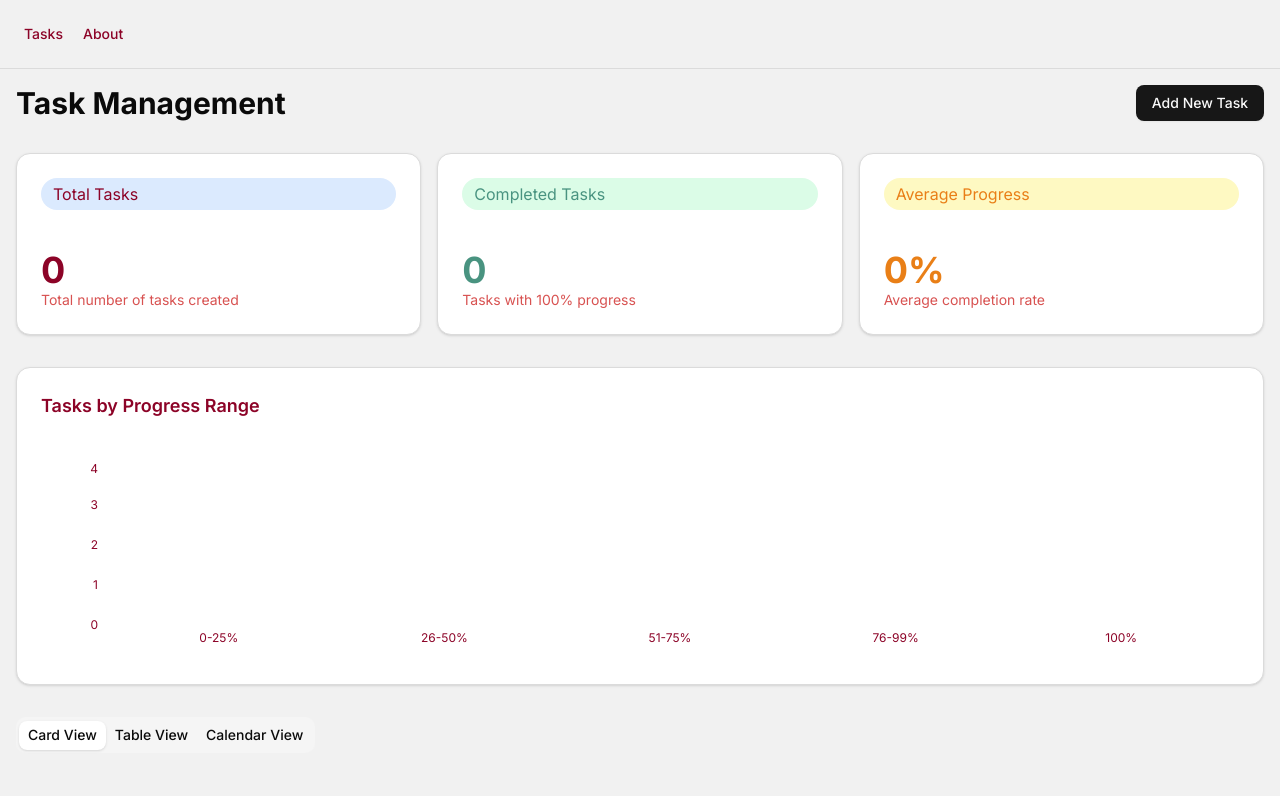
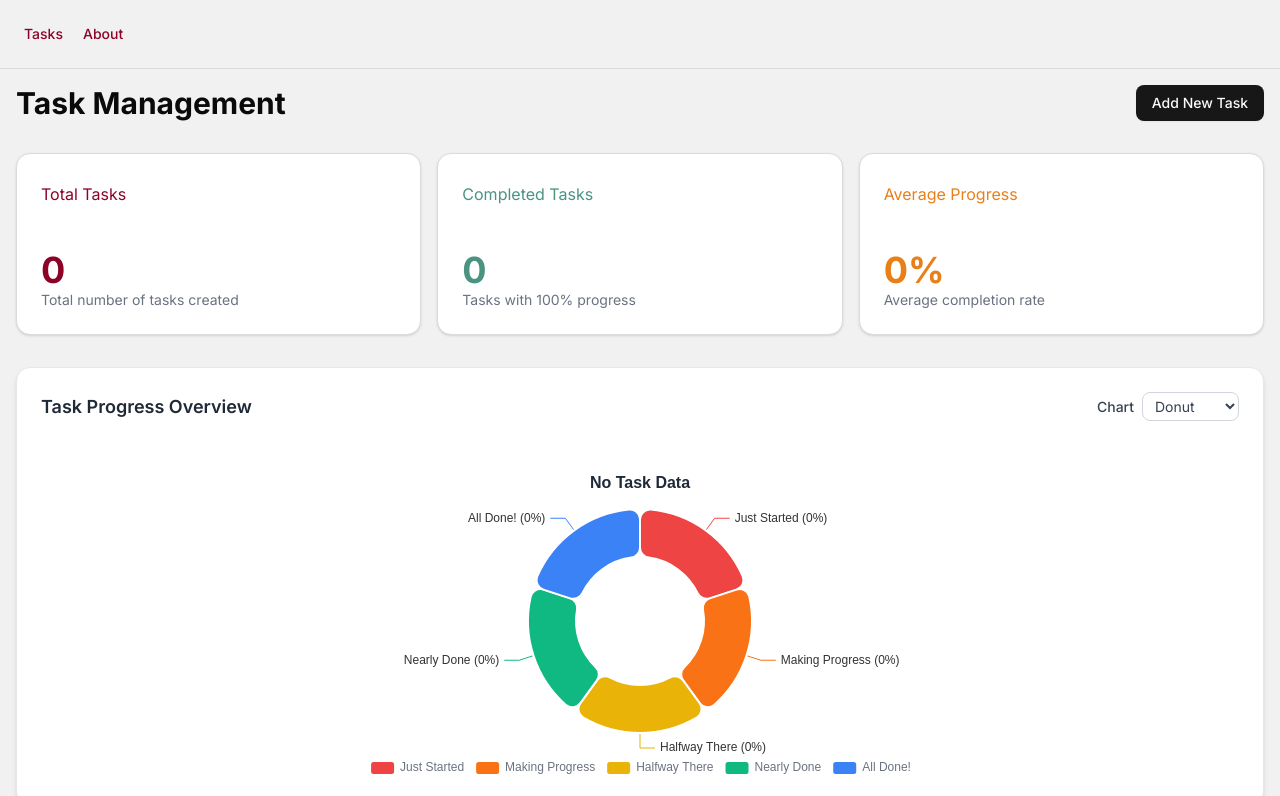
Before and after one commit to raimusthafa/management_task, a Next.js app: page / in a window 1280 px wide. Shown: the top 796 px of the page. Built offline with nearby package versions, Linux system fonts and the light colour scheme.

Commit message:
update ui

```diff
--- a/package.json
+++ b/package.json
@@ -9,6 +9,9 @@
     "lint": "next lint"
   },
   "dependencies": {
+    "@fullcalendar/daygrid": "^6.1.17",
+    "@fullcalendar/interaction": "^6.1.17",
+    "@fullcalendar/react": "^6.1.17",
     "@hookform/resolvers": "^5.0.1",
     "@radix-ui/react-accordion": "^1.2.10",
     "@radix-ui/react-alert-dialog": "^1.1.13",
@@ -41,6 +44,8 @@
     "clsx": "^2.1.1",
     "cmdk": "^1.1.1",
     "date-fns": "^3.6.0",
+    "echarts": "^5.6.0",
+    "echarts-for-react": "^3.0.2",
     "embla-carousel-react": "^8.6.0",
     "input-otp": "^1.4.2",
     "lucide-react": "^0.509.0",
@@ -48,6 +53,7 @@
     "next-themes": "^0.4.6",
     "react": "^19.0.0",
     "react-calendar": "^5.1.0",
+    "react-day-picker": "^9.7.0",
     "react-dom": "^19.0.0",
     "react-hook-form": "^7.56.3",
     "react-hot-toast": "^2.5.2",
--- a/src/app/component/TaskChart.tsx
+++ b/src/app/component/TaskChart.tsx
@@ -1,72 +1,178 @@
 "use client";
 
 import { Card } from "./ui/card";
+import ReactECharts from "echarts-for-react";
 import { Task } from "@/app/page";
-import { Bar, BarChart, ResponsiveContainer, XAxis, YAxis, Tooltip } from "recharts";
+import { useState } from "react";
+import { Select } from "./ui/select";
+import { Label } from "./ui/label";
 
 interface TaskChartProps {
   tasks: Task[];
 }
 
+const progressRanges = [
+  { name: "Just Started", range: [0, 25], value: 0 },
+  { name: "Making Progress", range: [26, 50], value: 0 },
+  { name: "Halfway There", range: [51, 75], value: 0 },
+  { name: "Nearly Done", range: [76, 99], value: 0 },
+  { name: "All Done!", range: [100, 100], value: 0 },
+];
+
+const colors = [
+  { color: "#ef4444", name: "Just Started" },
+  { color: "#f97316", name: "Making Progress" },
+  { color: "#eab308", name: "Halfway There" },
+  { color: "#10b981", name: "Nearly Done" },
+  { color: "#3b82f6", name: "All Done!" },
+];
+
 export default function TaskChart({ tasks }: TaskChartProps) {
-  const progressRanges = [
-    { name: "0-25%", range: [0, 25], count: 0 },
-    { name: "26-50%", range: [26, 50], count: 0 },
-    { name: "51-75%", range: [51, 75], count: 0 },
-    { name: "76-99%", range: [76, 99], count: 0 },
-    { name: "100%", range: [100, 100], count: 0 },
-  ];
+  const [chartType, setChartType] = useState("donut");
 
-  tasks.forEach((task) => {
-    const range = progressRanges.find(
-      (r) => task.progress >= r.range[0] && task.progress <= r.range[1]
-    );
-    if (range) {
-      range.count++;
-    }
+  const updatedRanges = progressRanges.map((range) => {
+    const value = tasks.filter(
+      (task) => task.progress >= range.range[0] && task.progress <= range.range[1]
+    ).length;
+    const color = colors.find((c) => c.name === range.name)?.color || "#999";
+    return { ...range, value, itemStyle: { color } };
   });
 
-  const chartData = progressRanges.map((range) => ({
-    name: range.name,
-    tasks: range.count,
-  }));
+  const totalTasks = updatedRanges.reduce((acc, cur) => acc + cur.value, 0);
+
+  const chartOptions: Record<string, any> = {
+    donut: {
+      title: {
+        text: totalTasks > 0 ? "Task Progress" : "No Task Data",
+        left: "center",
+        top: 10,
+        textStyle: { fontSize: 16, fontWeight: 600, color: "#1f2937" },
+      },
+      tooltip: {
+        trigger: "item",
+        formatter: ({ name, value, percent }: any) => `
+          <strong>${name}</strong><br/>Tasks: ${value}<br/>Progress: ${percent}%`
+      },
+      legend: {
+        orient: "horizontal",
+        bottom: 0,
+        textStyle: { fontSize: 12, color: "#6b7280" },
+      },
+      series: [
+        {
+          name: "Progress",
+          type: "pie",
+          radius: ["40%", "70%"],
+          avoidLabelOverlap: false,
+          itemStyle: { borderRadius: 10, borderColor: "#fff", borderWidth: 2 },
+          label: { show: true, formatter: "{b} ({d}%)", fontSize: 12 },
+          emphasis: { label: { show: true, fontSize: 16, fontWeight: "bold" } },
+          animationEasing: "cubicOut",
+          animationDuration: 800,
+          data: updatedRanges,
+        },
+      ],
+    },
+    bar: {
+      title: { text: "Tasks by Progress", left: "center", top: 10 },
+      xAxis: {
+        type: "category",
+        data: updatedRanges.map((d) => d.name),
+        axisLabel: { rotate: 20 },
+      },
+      yAxis: { type: "value" },
+      tooltip: {},
+      series: [
+        {
+          data: updatedRanges.map((d) => ({ value: d.value, itemStyle: d.itemStyle })),
+          type: "bar",
+          barWidth: 40,
+        },
+      ],
+    },
+    line: {
+      title: { text: "Progress Trend", left: "center", top: 10 },
+      tooltip: { trigger: "axis" },
+      xAxis: {
+        type: "category",
+        data: updatedRanges.map((d) => d.name),
+      },
+      yAxis: { type: "value" },
+      series: [
+        {
+          data: updatedRanges.map((d) => d.value),
+          type: "line",
+          smooth: true,
+          symbol: "circle",
+          itemStyle: { color: "#6366f1" },
+          areaStyle: {},
+        },
+      ],
+    },
+    radar: {
+      tooltip: {},
+      radar: {
+        indicator: updatedRanges.map((d) => ({ name: d.name, max: Math.max(...updatedRanges.map(r => r.value)) + 1 })),
+      },
+      series: [
+        {
+          name: "Progress Radar",
+          type: "radar",
+          data: [
+            {
+              value: updatedRanges.map((d) => d.value),
+              name: "Tasks",
+              areaStyle: { color: "rgba(59, 130, 246, 0.4)" },
+              itemStyle: { color: "#3b82f6" },
+            },
+          ],
+        },
+      ],
+    },
+    treemap: {
+      tooltip: {},
+      series: [
+        {
+          type: "treemap",
+          data: updatedRanges.map((d) => ({ name: d.name, value: d.value, itemStyle: d.itemStyle })),
+          roam: false,
+          label: {
+            show: true,
+            formatter: "{b}: {c}",
+          },
+        },
+      ],
+    },
+  };
 
   return (
-    <Card className="p-6 bg-white border-[#dbdbdb]">
-      <h3 className="text-lg font-semibold mb-4 text-[#8c0327]">Tasks by Progress Range</h3>
-      <div className="h-[200px] w-full">
-        <ResponsiveContainer width="100%" height="100%">
-          <BarChart data={chartData}>
-            <XAxis
-              dataKey="name"
-              stroke="#8c0327"
-              fontSize={12}
-              tickLine={false}
-              axisLine={false}
-            />
-            <YAxis
-              stroke="#8c0327"
-              fontSize={12}
-              tickLine={false}
-              axisLine={false}
-              allowDecimals={false}
-            />
-            <Tooltip
-              contentStyle={{
-                backgroundColor: "#f1f1f1",
-                border: "1px solid #dbdbdb",
-                borderRadius: "4px",
-              }}
-              labelStyle={{ color: "#8c0327" }}
-            />
-            <Bar
-              dataKey="tasks"
-              fill="#d85251"
-              radius={[4, 4, 0, 0]}
-              maxBarSize={40}
-            />
-          </BarChart>
-        </ResponsiveContainer>
+    <Card className="p-6 bg-white border-[#e5e7eb] shadow-md">
+      <div className="flex items-center justify-between mb-4">
+        <h3 className="text-lg font-semibold text-[#1f2937]">Task Progress Overview</h3>
+        <div className="flex items-center gap-2">
+          <Label htmlFor="chartType" className="text-sm text-gray-700">Chart</Label>
+          <select
+            id="chartType"
+            className="border border-gray-300 rounded-md px-2 py-1 text-sm text-gray-700 focus:outline-none focus:ring focus:border-blue-500"
+            value={chartType}
+            onChange={(e) => setChartType(e.target.value)}
+          >
+            <option value="donut">Donut</option>
+            <option value="bar">Bar</option>
+            <option value="line">Line</option>
+            <option value="radar">Radar</option>
+            <option value="treemap">Treemap</option>
+          </select>
+        </div>
+      </div>
+      <div className="h-[320px] w-full">
+        <ReactECharts
+          option={chartOptions[chartType]}
+          style={{ height: "100%", width: "100%" }}
+          notMerge={true}
+          lazyUpdate={true}
+          theme="default"
+        />
       </div>
     </Card>
   );
--- a/src/app/component/TaskStast.tsx
+++ b/src/app/component/TaskStast.tsx
@@ -17,32 +17,32 @@ export default function TaskStats({ tasks }: TaskStatsProps) {
   return (
     <div className="grid grid-cols-1 md:grid-cols-3 gap-4">
       <Card className="p-6 bg-white border-[#dbdbdb]">
-        <div className="inline-flex px-3 py-1 rounded-full bg-blue-100 text-[#8c0327] mb-4">
+        <div className="inline-flex py-1 rounde text-[#8c0327] mb-4">
           Total Tasks
         </div>
         <div className="flex flex-col">
           <span className="text-4xl font-bold text-[#8c0327]">{totalTasks}</span>
-          <span className="text-sm text-[#d85251]">Total number of tasks created</span>
+          <span className="text-sm text-gray-500">Total number of tasks created</span>
         </div>
       </Card>
 
       <Card className="p-6 bg-white border-[#dbdbdb]">
-        <div className="inline-flex px-3 py-1 rounded-full bg-green-100 text-[#499380] mb-4">
+        <div className="inline-flex py-1 rounded-full text-[#499380] mb-4">
           Completed Tasks
         </div>
         <div className="flex flex-col">
           <span className="text-4xl font-bold text-[#499380]">{completedTasks}</span>
-          <span className="text-sm text-[#d85251]">Tasks with 100% progress</span>
+          <span className="text-sm text-gray-500">Tasks with 100% progress</span>
         </div>
       </Card>
 
       <Card className="p-6 bg-white border-[#dbdbdb]">
-        <div className="inline-flex px-3 py-1 rounded-full bg-yellow-100 text-[#e97f17] mb-4">
+        <div className="inline-flex py-1 rounded-full text-[#e97f17] mb-4">
           Average Progress
         </div>
         <div className="flex flex-col">
           <span className="text-4xl font-bold text-[#e97f17]">{averageProgress}%</span>
-          <span className="text-sm text-[#d85251]">Average completion rate</span>
+          <span className="text-sm text-gray-500">Average completion rate</span>
         </div>
       </Card>
     </div>
--- a/src/app/component/ui/progress.tsx
+++ b/src/app/component/ui/progress.tsx
@@ -1,15 +1,23 @@
-"use client"
+"use client";
 
-import * as React from "react"
-import * as ProgressPrimitive from "@radix-ui/react-progress"
+import * as React from "react";
+import * as ProgressPrimitive from "@radix-ui/react-progress";
+import { cn } from "@/app/lib/utils";
 
-import { cn } from "@/app/lib/utils"
+function getProgressColor(progress: number) {
+  if (progress === 100) return "bg-[#3b82f6]";         // Green
+  if (progress >= 75) return "bg-[#10b981]";           // Light Green
+  if (progress >= 50) return "bg-[#eab308]";           // Orange
+  if (progress >= 25) return "bg-[#f97316]";           // Red
+  return "bg-[#ef4444]";                               // Dark Red
+}
 
-function Progress({
-  className,
-  value,
-  ...props
-}: React.ComponentProps<typeof ProgressPrimitive.Root>) {
+
+interface ProgressProps extends React.ComponentProps<typeof ProgressPrimitive.Root> {
+  value: number;
+}
+
+function Progress({ className, value, ...props }: ProgressProps) {
   return (
     <ProgressPrimitive.Root
       data-slot="progress"
@@ -21,11 +29,14 @@ function Progress({
     >
       <ProgressPrimitive.Indicator
         data-slot="progress-indicator"
-        className="bg-primary h-full w-full flex-1 transition-all"
+        className={cn(
+          "h-full w-full flex-1 transition-all",
+          getProgressColor(value)
+        )}
         style={{ transform: `translateX(-${100 - (value || 0)}%)` }}
       />
     </ProgressPrimitive.Root>
-  )
+  );
 }
 
-export { Progress }
+export { Progress };
--- a/src/app/globals.css
+++ b/src/app/globals.css
@@ -120,3 +120,23 @@
     @apply bg-background text-foreground;
   }
 }
+
+/* styles/fullcalendar.css */
+.fc .fc-toolbar-title {
+  font-size: 1.25rem;
+  font-weight: 600;
+}
+.fc-daygrid-event {
+  border: none;
+  padding: 2px 4px;
+  border-radius: 0.375rem;
+  font-size: 0.75rem;
+}
+
+@tailwind base;
+@tailwind components;
+@tailwind utilities;
+
+body {
+  font-family: 'Inter', sans-serif;
+}
```
Also changed, not shown: src/app/component/TaskCard.tsx (+5 -11 lines), src/app/about/task.tsx (added), 1 other file (tests, documents, lock files or other folders).
